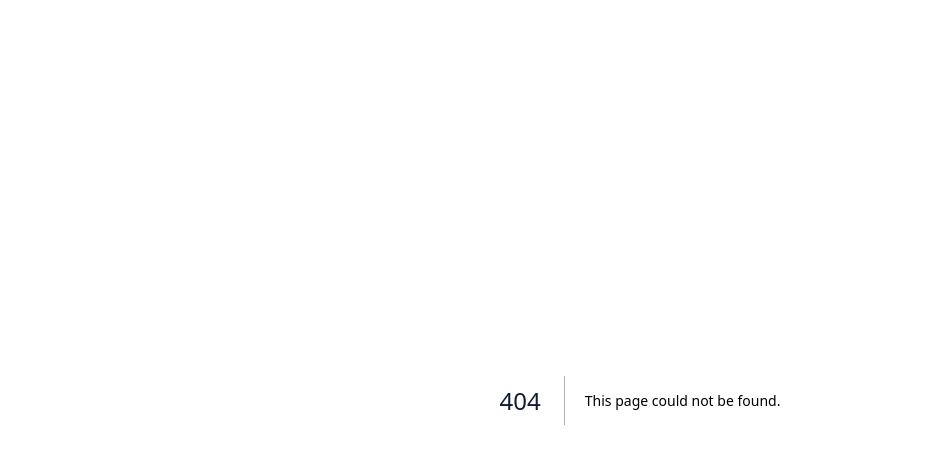
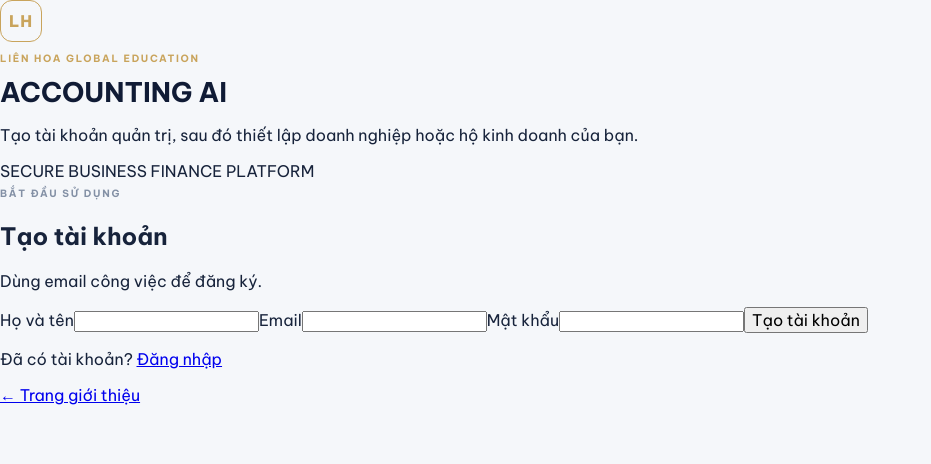
Before and after one commit to stylechic1987-boop/Accounting-AI, a Next.js app in the folder apps/web/: page /signup in a window 1280 px wide. Before the commit this address had no page. Shown: the top 464 px of the page, without its empty margins (0-931 px from the left). Built offline with nearby package versions, Linux system fonts and the light colour scheme.

Commit message:
feat(auth): add Supabase sign-in and tenant onboarding

```diff
--- /dev/null
+++ b/apps/web/app/signup/page.tsx
@@ -0,0 +1,36 @@
+import Link from "next/link";
+import { signUp } from "@/app/auth/actions";
+
+export default async function SignupPage({ searchParams }: { searchParams: Promise<{ error?: string }> }) {
+  const { error } = await searchParams;
+  return (
+    <main className="auth-shell">
+      <section className="auth-brand">
+        <div className="brand-mark">LH</div>
+        <p className="eyebrow gold">LIÊN HOA GLOBAL EDUCATION</p>
+        <h1>ACCOUNTING AI</h1>
+        <p>Tạo tài khoản quản trị, sau đó thiết lập doanh nghiệp hoặc hộ kinh doanh của bạn.</p>
+        <span className="auth-foot">SECURE BUSINESS FINANCE PLATFORM</span>
+      </section>
+      <section className="auth-panel">
+        <div className="auth-card">
+          <span className="eyebrow">BẮT ĐẦU SỬ DỤNG</span>
+          <h2>Tạo tài khoản</h2>
+          <p className="auth-muted">Dùng email công việc để đăng ký.</p>
+          {error && <p className="form-error" role="alert">Thông tin chưa hợp lệ hoặc email đã được sử dụng. Mật khẩu tối thiểu 10 ký tự.</p>}
+          <form action={signUp} className="auth-form">
+            <label htmlFor="fullName">Họ và tên</label>
+            <input id="fullName" name="fullName" autoComplete="name" required />
+            <label htmlFor="email">Email</label>
+            <input id="email" name="email" type="email" autoComplete="email" required />
+            <label htmlFor="password">Mật khẩu</label>
+            <input id="password" name="password" type="password" minLength={10} autoComplete="new-password" required />
+            <button type="submit">Tạo tài khoản</button>
+          </form>
+          <p className="auth-switch">Đã có tài khoản? <Link href="/login">Đăng nhập</Link></p>
+          <Link className="back-link" href="/">← Trang giới thiệu</Link>
+        </div>
+      </section>
+    </main>
+  );
+}
```
